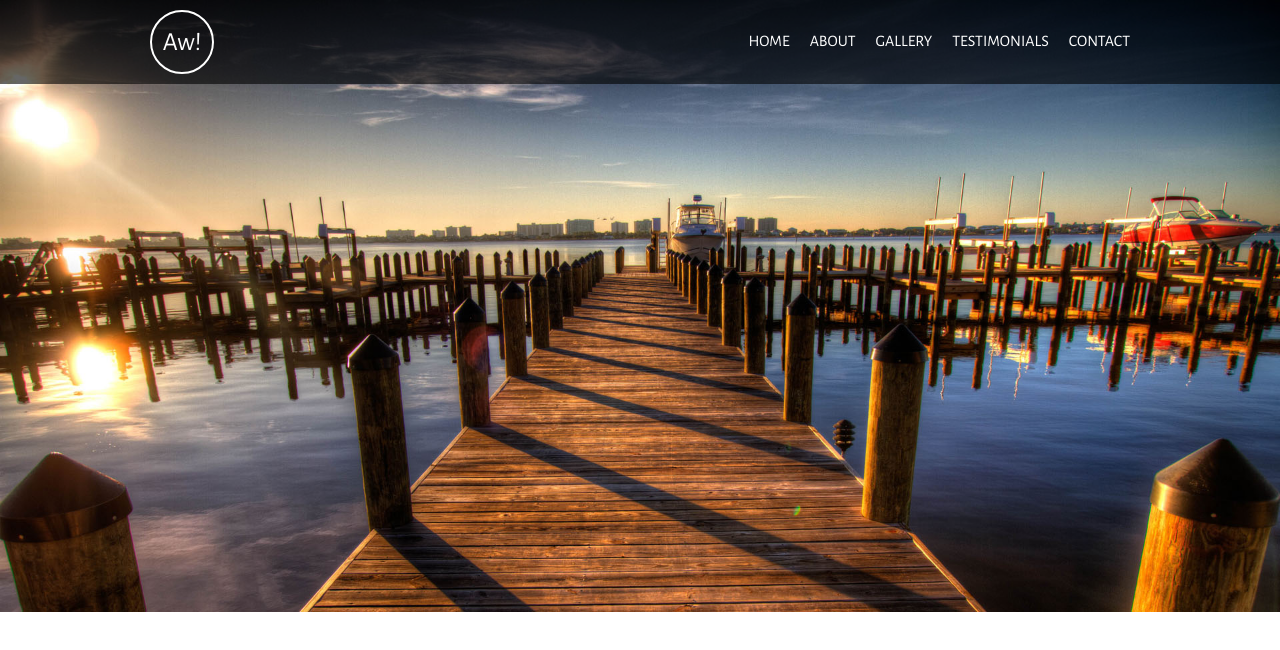
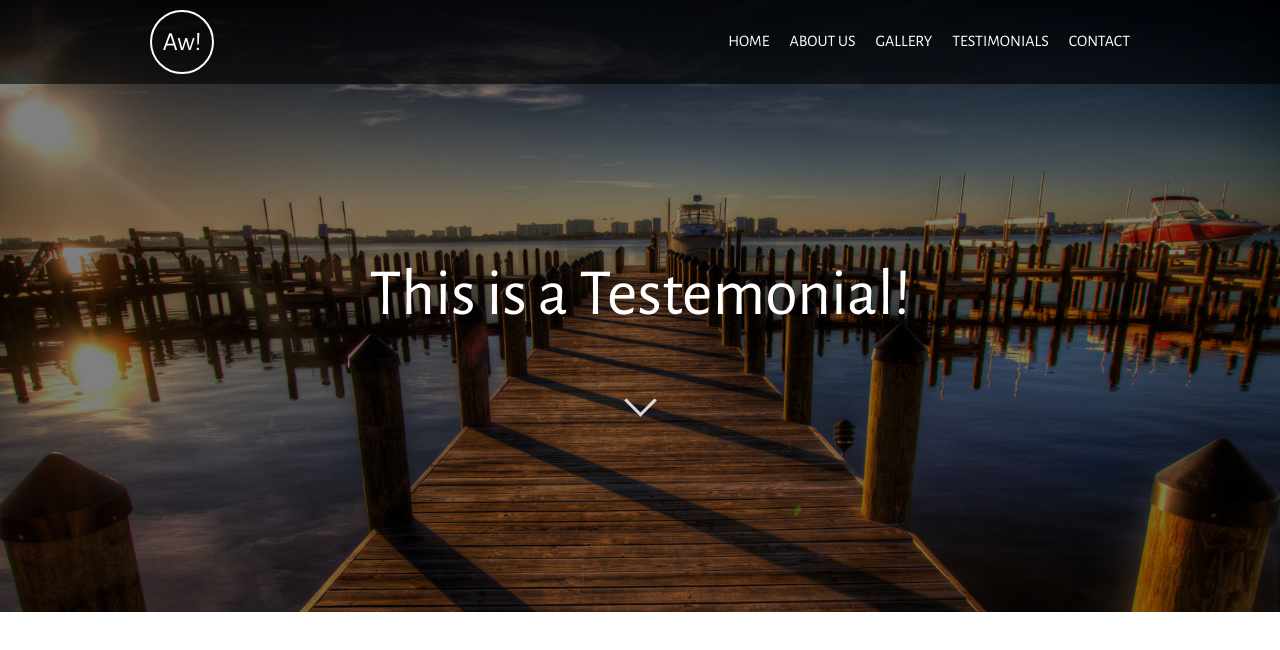
Before and after one commit to niklashNH/udemy-project, a plain HTML site: page index.html in a window 1280 px wide. Drawn offline with nearby package versions, Linux system fonts and the light colour scheme.

Commit message:
Header Text Arrow

```diff
--- a/css/style.css
+++ b/css/style.css
@@ -10,6 +10,12 @@ body {
 
 a {
     text-decoration: none;
+}
+
+h1 {
+    color: #fff;
+    font-size: 66px;
+    font-weight: lighter;
 }
 
 .aw-container {
@@ -30,10 +36,15 @@ a {
     align-items: center;
 }
 
+header {
+    position: relative;
+}
+
 header nav {
     position: fixed;
     width: 100%;
     background: rgba(0, 0, 0, .6);
+    z-index: 999;
 }
 
 header nav ul.aw-navigation {
@@ -84,7 +95,41 @@ header nav ul.aw-navigation li a:hover:after {
     align-items: center;
 }
 
+.aw-header-text {
+    position: absolute;
+    width: 100%;
+    height: 100%;
+    display: flex;
+    flex-direction: column;
+    justify-content: center;
+    align-items: center;
+    background: rgba(0, 0, 0, 0.5);
+}
+
+.aw-header-text .aw-arrow {
+    display: inline-block;
+    border: solid #fff;
+    padding: 10px;
+    border-width: 0 3px 3px 0;
+    transform: rotate(45deg);
+    cursor: pointer;
+}
+
 .aw-main-banner {
     display: block;
     width: 100%;
 }
+
+/* Animations */
+
+.aw-pulsate {
+    -webkit-animation: pulsate 3s ease-in-out;
+    -webkit-animation-iteration-count: infinite;
+    opacity: .3;
+}
+
+@-webkit-keyframes pulsate {
+    0% {opacity: 0.3}
+    50% {opacity: 1}
+    100% {opacity: .3}
+}
--- a/index.html
+++ b/index.html
@@ -21,7 +21,7 @@
 
                     <ul class="aw-navigation">
                         <li><a href="#">Home</a></li>
-                        <li><a href="#aw-about">About</a></li>
+                        <li><a href="#aw-about">About Us</a></li>
                         <li><a href="#aw-gallery">Gallery</a></li>
                         <li><a href="#aw-testimonials">Testimonials</a></li>
                         <li><a href="#aw-contact">Contact</a></li>
@@ -31,6 +31,10 @@
 
             <!-- Header Content -->
             <section class="aw-header-content">
+                <div class="aw-header-text">
+                    <h1>This is a Testemonial!</h1>
+                    <i class="aw-arrow aw-pulsate"></i>
+                </div>
                 <img class="aw-main-banner" src="./img/main-banner.jpg" alt="Main Banner Image" />
             </section>
 
```
